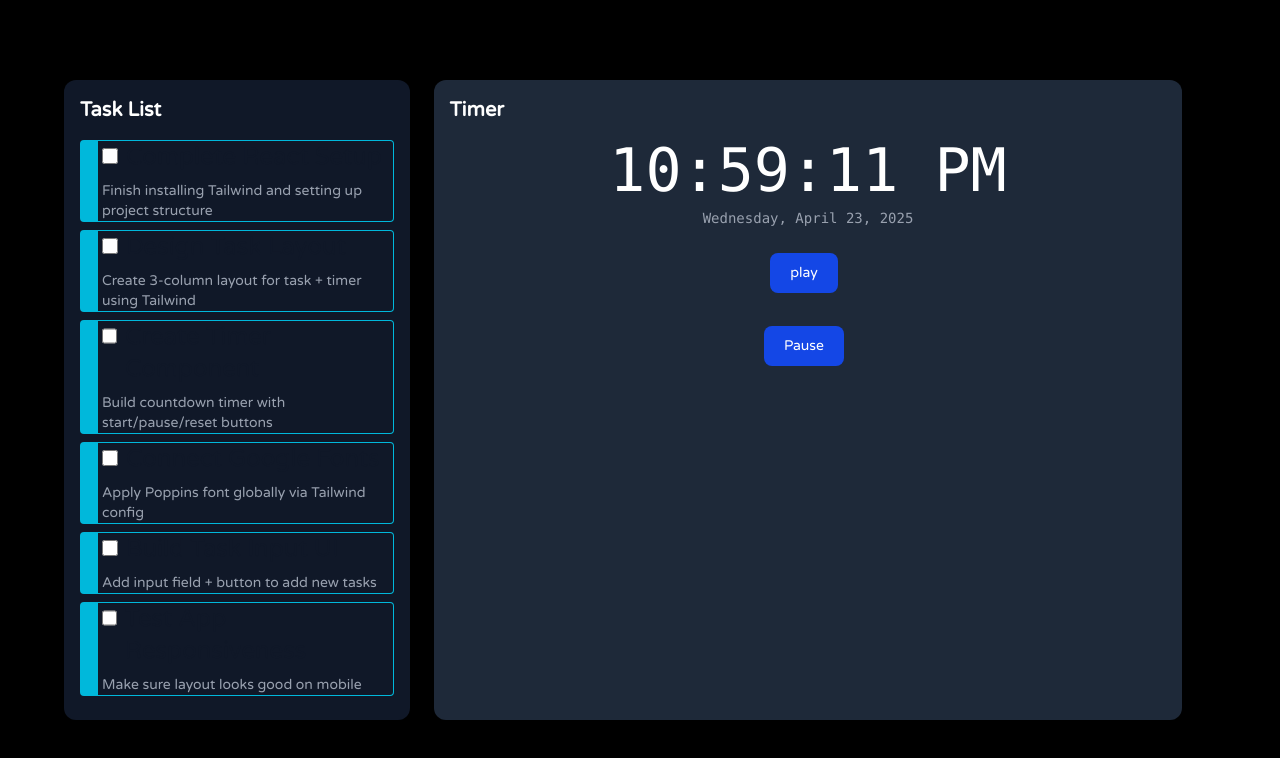
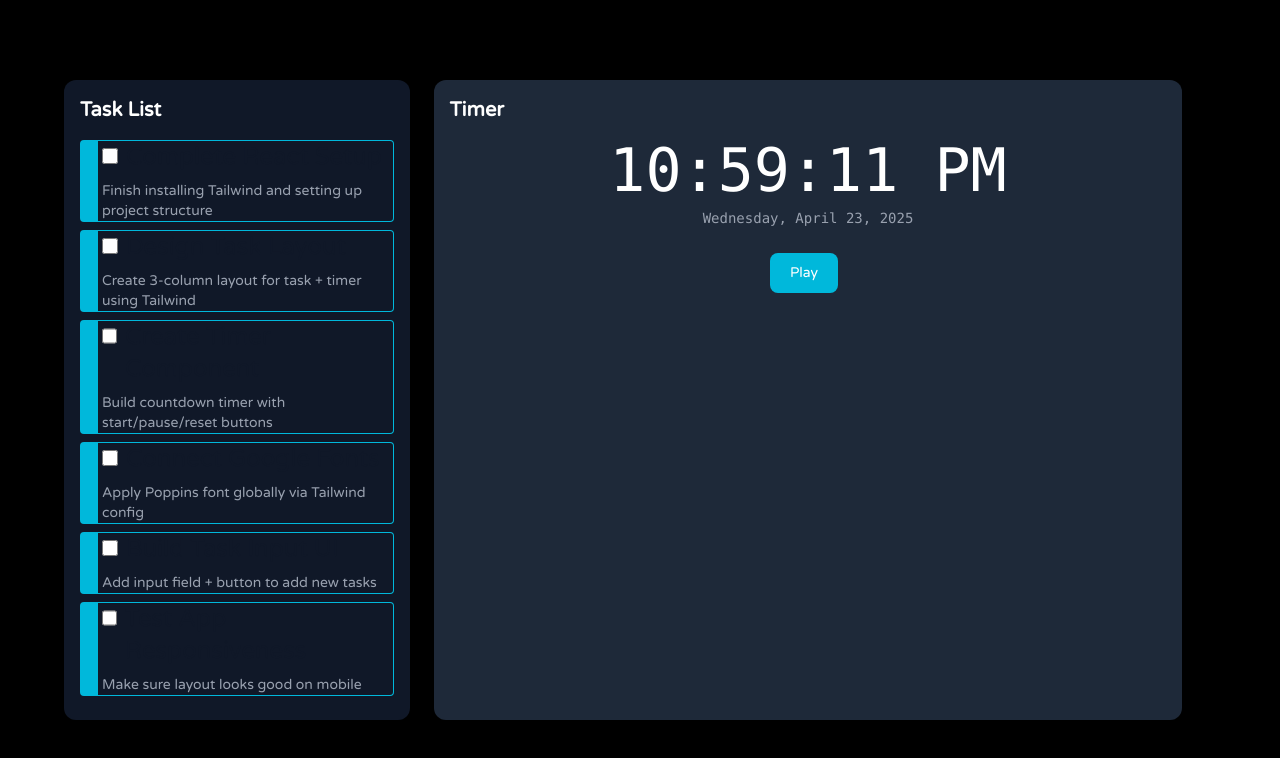
Before and after one commit to ahkhtejo/Focus-project, a React (Vite) app: page / in a window 1280 px wide. Shown: the top 758 px of the page. Built offline with nearby package versions, Linux system fonts and the light colour scheme.

Commit message:
add play and stop

```diff
--- a/src/Component/soundPlayer/soundPlayer.jsx
+++ b/src/Component/soundPlayer/soundPlayer.jsx
@@ -1,29 +1,37 @@
-import React from "react";
+import React, { useState, useRef } from "react";
 import sound from "../../assets/sound/nature-ambience-323729.mp3";
-export default function soundPlayer() {
-  const audio = new Audio(sound);
+
+export default function SoundPlayer() {
+  const audioRef = useRef(new Audio(sound));
+  const [isPlaying, setIsPlaying] = useState(false);
+
+  const playPause = () => {
+    const audio = audioRef.current;
+    if (!isPlaying) {
+      audio.loop = false;
+      audio.play();
+      setIsPlaying(true);
+    } else {
+      audio.pause();
+      setIsPlaying(false);
+    }
+  };
+
+  // const stopAudio = () => {
+  //   const audio = audioRef.current;
+  //   audio.pause();
+  //   audio.currentTime = 0; // Reset to beginning
+  //   setIsPlaying(false);
+  // };
+
   return (
-    <>
-      <div>
-        <button
-          className="text-white bg-blue-700 hover:bg-blue-800 focus:ring-4 focus:ring-blue-300 font-medium rounded-lg text-sm px-5 py-2.5 me-2 mb-2 dark:bg-blue-600 dark:hover:bg-blue-700 focus:outline-none dark:focus:ring-blue-800"
-          onClick={() => {
-            audio.load = true;
-            audio.play();
-          }}
-        >
-          play
-        </button>
-        <br />
-        <button
-          className="text-white bg-blue-700 hover:bg-blue-800 focus:ring-4 focus:ring-blue-300 font-medium rounded-lg text-sm px-5 py-2.5 me-2 mb-2 dark:bg-blue-600 dark:hover:bg-blue-700 focus:outline-none dark:focus:ring-blue-800"
-          onClick={() => {
-            audio.load = false;
-          }}
-        >
-          Pause
-        </button>
-      </div>
-    </>
+    <div>
+      <button
+        onClick={playPause}
+        className="text-white bg-cyan-500 hover:bg-blue-700 focus:ring-4 focus:ring-blue-300 font-medium rounded-lg text-sm px-5 py-2.5 me-2 mb-2"
+      >
+        {isPlaying ? "Pause" : "Play"}
+      </button>
+    </div>
   );
 }
--- a/src/Component/task/teask.jsx
+++ b/src/Component/task/teask.jsx
@@ -3,7 +3,7 @@ import React from "react";
 export default function Teask(props) {
   return (
     <>
-      <div className=" rounded-sm border ps-1 border-cyan-500 border-l-18 mb-2">
+      <div className=" rounded-sm border ps-1 border-cyan-500 hover:bg-blue-700 border-l-18 mb-2">
         <div>
           <div class="flex items-baseline justify-baseline ">
             <input
```
